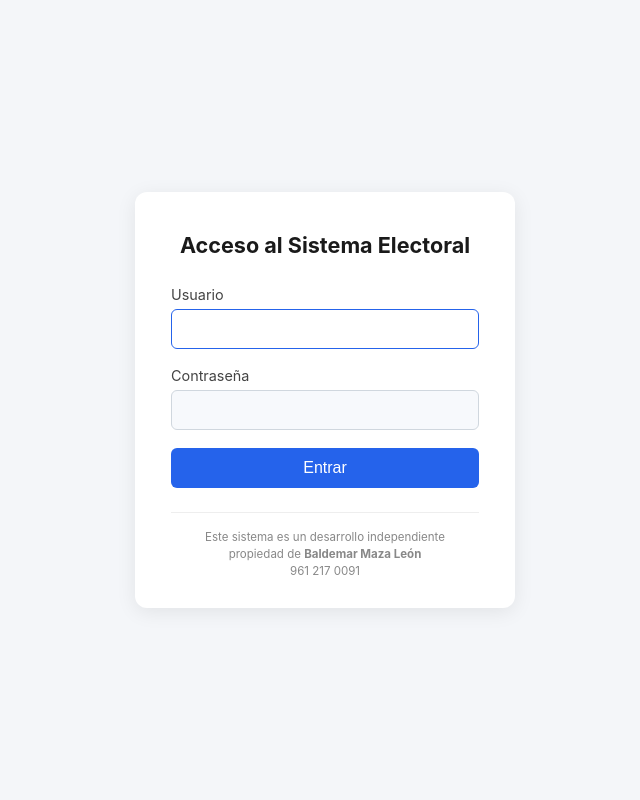
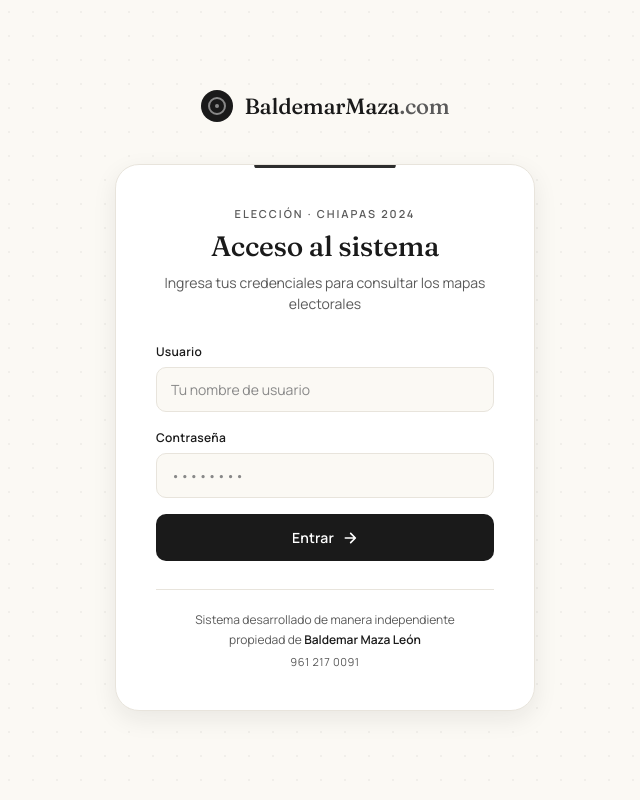
Before and after one commit to BM041977/mapa-electoral-verde-2027, a Flask app: page / in a window 1280 px wide. Shown: the whole page, without its empty margins (315-955 px from the left). Run offline with Flask 3, Linux system fonts and the light colour scheme.

Commit message:
Add files via upload

```diff
--- a/templates/login.html
+++ b/templates/login.html
@@ -2,125 +2,344 @@
 <html lang="es">
 <head>
 <meta charset="UTF-8">
-    <meta name="viewport" content="width=device-width, initial-scale=1">
-    <title>Acceso al Sistema Electoral</title>
+<meta name="viewport" content="width=device-width, initial-scale=1.0">
+<title>Acceso · BaldemarMaza.com</title>
+
+<link rel="preconnect" href="https://fonts.googleapis.com">
+<link rel="preconnect" href="https://fonts.gstatic.com" crossorigin>
+<link href="https://fonts.googleapis.com/css2?family=Fraunces:opsz,wght@9..144,400;9..144,500&family=Manrope:wght@300;400;500;600;700&display=swap" rel="stylesheet">
+
 <style>
+:root {
+    --bg:           #FBF9F4;
+    --bg-card:      #FFFFFF;
+    --ink:          #1A1A1A;
+    --ink-soft:     #5A5A5A;
+    --ink-light:    #888888;
+    --line:         #E8E4DC;
+    --accent:       #2D2D2D;
+    --accent-soft:  #ECECEC;
+    --error:        #B91C1C;
+    --error-soft:   #FEF2F2;
+    --shadow-sm:    0 1px 2px rgba(26,26,26,0.04);
+    --shadow-md:    0 8px 24px rgba(26,26,26,0.08);
+    --shadow-lg:    0 16px 48px rgba(26,26,26,0.18);
+}
+
 * { box-sizing: border-box; }
 
+html, body {
+    margin: 0;
+    padding: 0;
+    height: 100%;
+}
+
 body {
-            margin: 0;
+    font-family: 'Manrope', system-ui, -apple-system, sans-serif;
+    background: var(--bg);
+    color: var(--ink);
+    -webkit-font-smoothing: antialiased;
+    -moz-osx-font-smoothing: grayscale;
+    line-height: 1.6;
+}
+
+/* Patrón punteado del fondo (igual que la landing) */
+body::before {
+    content: '';
+    position: fixed;
+    inset: 0;
+    background-image: radial-gradient(circle, rgba(0,0,0,0.04) 1px, transparent 1px);
+    background-size: 24px 24px;
+    pointer-events: none;
+    z-index: 0;
+}
+
+main {
+    position: relative;
+    z-index: 1;
     min-height: 100vh;
+    display: flex;
+    flex-direction: column;
+    align-items: center;
+    justify-content: center;
+    padding: 40px 24px;
+}
+
+/* Brand arriba (igual que landing) */
+.brand {
+    display: flex;
+    align-items: center;
+    gap: 12px;
+    margin-bottom: 40px;
+    text-decoration: none;
+    color: var(--ink);
+}
+
+.brand-mark {
+    width: 32px;
+    height: 32px;
+    background: var(--ink);
+    border-radius: 50%;
+    position: relative;
+    flex-shrink: 0;
+}
+.brand-mark::before {
+    content: '';
+    position: absolute;
+    top: 50%;
+    left: 50%;
+    transform: translate(-50%, -50%);
+    width: 14px;
+    height: 14px;
+    border: 2px solid #888888;
+    border-radius: 50%;
+}
+.brand-mark::after {
+    content: '';
+    position: absolute;
+    top: 50%;
+    left: 50%;
+    transform: translate(-50%, -50%);
+    width: 4px;
+    height: 4px;
+    background: #888888;
+    border-radius: 50%;
+}
+
+.brand-text {
+    font-family: 'Fraunces', serif;
+    font-weight: 500;
+    font-size: 22px;
+    letter-spacing: -0.01em;
+}
+.brand-tld {
+    color: var(--ink-soft);
+    font-weight: 500;
+}
+
+/* Card de login */
+.login-card {
+    background: var(--bg-card);
+    border-radius: 24px;
+    padding: 40px;
+    width: 100%;
+    max-width: 420px;
+    box-shadow: var(--shadow-md);
+    border: 1px solid var(--line);
+    position: relative;
+}
+
+.login-card::before {
+    content: '';
+    position: absolute;
+    top: 0;
+    left: 32px;
+    right: 32px;
+    height: 3px;
+    background: var(--accent);
+    border-radius: 0 0 4px 4px;
+    transform: scaleX(0.4);
+    transform-origin: center;
+    transition: transform 0.4s ease;
+}
+
+.login-card:hover::before {
+    transform: scaleX(1);
+}
+
+.eyebrow {
+    font-size: 11px;
+    font-weight: 600;
+    letter-spacing: 0.18em;
+    text-transform: uppercase;
+    color: var(--ink-soft);
+    margin: 0 0 8px 0;
+    text-align: center;
+}
+
+h1 {
+    font-family: 'Fraunces', serif;
+    font-weight: 500;
+    font-size: 28px;
+    letter-spacing: -0.01em;
+    margin: 0 0 8px 0;
+    text-align: center;
+    line-height: 1.2;
+}
+
+.subtitle {
+    color: var(--ink-soft);
+    font-size: 14px;
+    margin: 0 0 28px 0;
+    text-align: center;
+    line-height: 1.5;
+}
+
+/* Inputs */
+.field {
+    margin-bottom: 16px;
+}
+
+.field label {
+    display: block;
+    font-size: 12px;
+    font-weight: 600;
+    color: var(--ink);
+    margin-bottom: 6px;
+    letter-spacing: 0.02em;
+}
+
+.field input {
+    width: 100%;
+    padding: 12px 14px;
+    border: 1.5px solid var(--line);
+    border-radius: 10px;
+    font-family: 'Manrope', sans-serif;
+    font-size: 14px;
+    background: var(--bg);
+    color: var(--ink);
+    transition: all 0.2s ease;
+}
+
+.field input:focus {
+    outline: none;
+    border-color: var(--accent);
+    background: white;
+    box-shadow: 0 0 0 3px rgba(45, 45, 45, 0.08);
+}
+
+.field input::placeholder {
+    color: var(--ink-light);
+}
+
+/* Botón principal */
+.btn-submit {
+    width: 100%;
+    padding: 14px;
+    background: var(--ink);
+    color: white;
+    border: none;
+    border-radius: 10px;
+    font-family: 'Manrope', sans-serif;
+    font-size: 14px;
+    font-weight: 600;
+    letter-spacing: 0.01em;
+    cursor: pointer;
+    margin-top: 8px;
+    transition: all 0.2s ease;
     display: flex;
     align-items: center;
     justify-content: center;
-            background: #f4f6f9;
-            font-family: -apple-system, BlinkMacSystemFont, "Segoe UI", Roboto, sans-serif;
-            padding: 20px;
+    gap: 8px;
 }
 
-        .card {
-            background: white;
-            padding: 40px 36px 28px;
-            border-radius: 12px;
-            box-shadow: 0 4px 20px rgba(0,0,0,0.08);
-            width: 100%;
-            max-width: 380px;
+.btn-submit:hover {
+    background: var(--accent);
+    transform: translateY(-1px);
+    box-shadow: 0 8px 20px rgba(26,26,26,0.18);
 }
 
-        h1 {
-            margin: 0 0 28px;
-            text-align: center;
-            font-size: 1.35rem;
-            color: #1a1a1a;
+.btn-submit:active {
+    transform: translateY(0);
 }
 
-        label {
-            display: block;
-            margin-bottom: 6px;
-            font-size: 0.9rem;
-            color: #444;
+.btn-submit svg {
+    width: 16px;
+    height: 16px;
+    transition: transform 0.2s ease;
 }
 
-        input {
-            width: 100%;
-            padding: 10px 12px;
-            margin-bottom: 18px;
-            border: 1px solid #d0d7de;
-            border-radius: 6px;
-            font-size: 1rem;
-            background: #f7f9fc;
-            transition: border-color 0.2s, background 0.2s;
-        }
-        input:focus {
-            outline: none;
-            border-color: #2563eb;
-            background: white;
+.btn-submit:hover svg {
+    transform: translateX(2px);
 }
 
-        button {
-            width: 100%;
-            padding: 11px;
-            background: #2563eb;
-            color: white;
-            border: none;
-            border-radius: 6px;
-            font-size: 1rem;
+/* Mensaje de error */
+.error-msg {
+    background: var(--error-soft);
+    color: var(--error);
+    border: 1px solid #FECACA;
+    padding: 10px 14px;
+    border-radius: 8px;
+    font-size: 13px;
+    margin-bottom: 16px;
+    text-align: center;
     font-weight: 500;
-            cursor: pointer;
-            transition: background 0.2s;
-        }
-        button:hover { background: #1d4ed8; }
-
-        .error {
-            background: #fee2e2;
-            color: #991b1b;
-            padding: 10px 12px;
-            border-radius: 6px;
-            margin-bottom: 16px;
-            font-size: 0.9rem;
-            text-align: center;
 }
 
-        .aviso {
-            margin-top: 24px;
-            padding-top: 16px;
-            border-top: 1px solid #eee;
-            font-size: 0.72rem;
-            color: #888;
+/* Footer del card */
+.card-footer {
+    margin-top: 28px;
+    padding-top: 20px;
+    border-top: 1px solid var(--line);
     text-align: center;
-            line-height: 1.5;
+    font-size: 12px;
+    color: var(--ink-soft);
+    line-height: 1.6;
 }
-        .aviso a {
-            color: #888;
-            text-decoration: none;
+
+.card-footer strong {
+    color: var(--ink);
+    font-weight: 600;
+}
+
+.contact-line {
+    margin-top: 4px;
+    font-size: 11px;
+    letter-spacing: 0.05em;
+}
+
+/* Responsivo */
+@media (max-width: 480px) {
+    main { padding: 24px 16px; }
+    .brand { margin-bottom: 28px; }
+    .login-card { padding: 28px 24px; border-radius: 20px; }
+    h1 { font-size: 24px; }
 }
 </style>
 </head>
 <body>
 
-    <div class="card">
-        <h1>Acceso al Sistema Electoral</h1>
+<main>
+    <div class="brand">
+        <div class="brand-mark"></div>
+        <span class="brand-text">BaldemarMaza<span class="brand-tld">.com</span></span>
+    </div>
+
+    <div class="login-card">
+        <p class="eyebrow">Elección · Chiapas 2024</p>
+        <h1>Acceso al sistema</h1>
+        <p class="subtitle">Ingresa tus credenciales para consultar los mapas electorales</p>
 
         {% if error %}
-            <div class="error">{{ error }}</div>
+            <div class="error-msg">{{ error }}</div>
         {% endif %}
 
-        <form method="POST" action="/">
+        <form method="post" action="/">
+            <div class="field">
                 <label for="usuario">Usuario</label>
-            <input type="text" id="usuario" name="usuario" autocomplete="username" required autofocus>
+                <input type="text" id="usuario" name="usuario" placeholder="Tu nombre de usuario" required autocomplete="username">
+            </div>
 
+            <div class="field">
                 <label for="password">Contraseña</label>
-            <input type="password" id="password" name="password" autocomplete="current-password" required>
+                <input type="password" id="password" name="password" placeholder="••••••••" required autocomplete="current-password">
+            </div>
 
-            <button type="submit">Entrar</button>
+            <button type="submit" class="btn-submit">
+                Entrar
+                <svg viewBox="0 0 24 24" fill="none" stroke="currentColor" stroke-width="2.5" stroke-linecap="round" stroke-linejoin="round">
+                    <path d="M5 12h14M13 5l7 7-7 7"/>
+                </svg>
+            </button>
         </form>
 
-        <div class="aviso">
-            Este sistema es un desarrollo independiente<br>
-            propiedad de <strong>{{ owner }}</strong><br>
-            <a href="tel:{{ telefono }}">{{ telefono }}</a>
+        <div class="card-footer">
+            Sistema desarrollado de manera independiente<br>
+            propiedad de <strong>Baldemar Maza León</strong>
+            <div class="contact-line">961 217 0091</div>
         </div>
     </div>
+</main>
 
 </body>
 </html>
```
Lines whose indentation alone changed are shown as unchanged.
